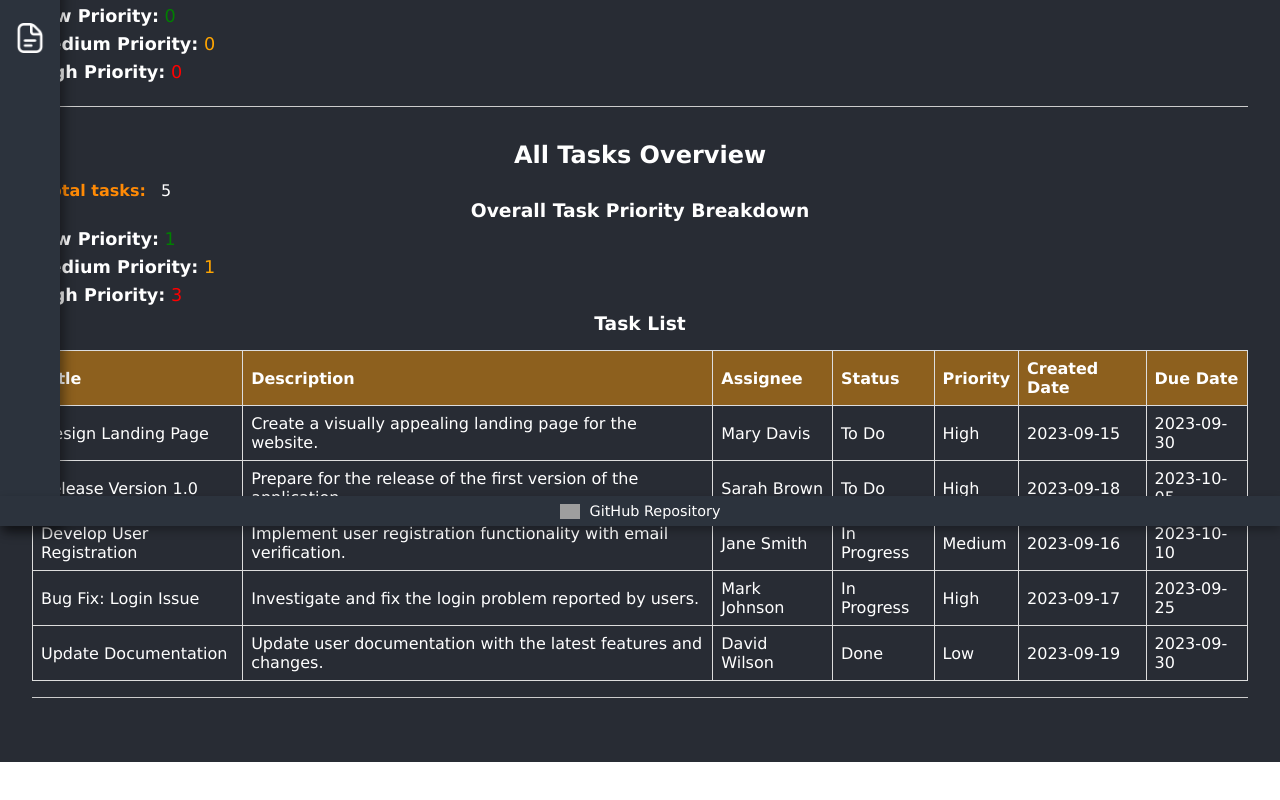
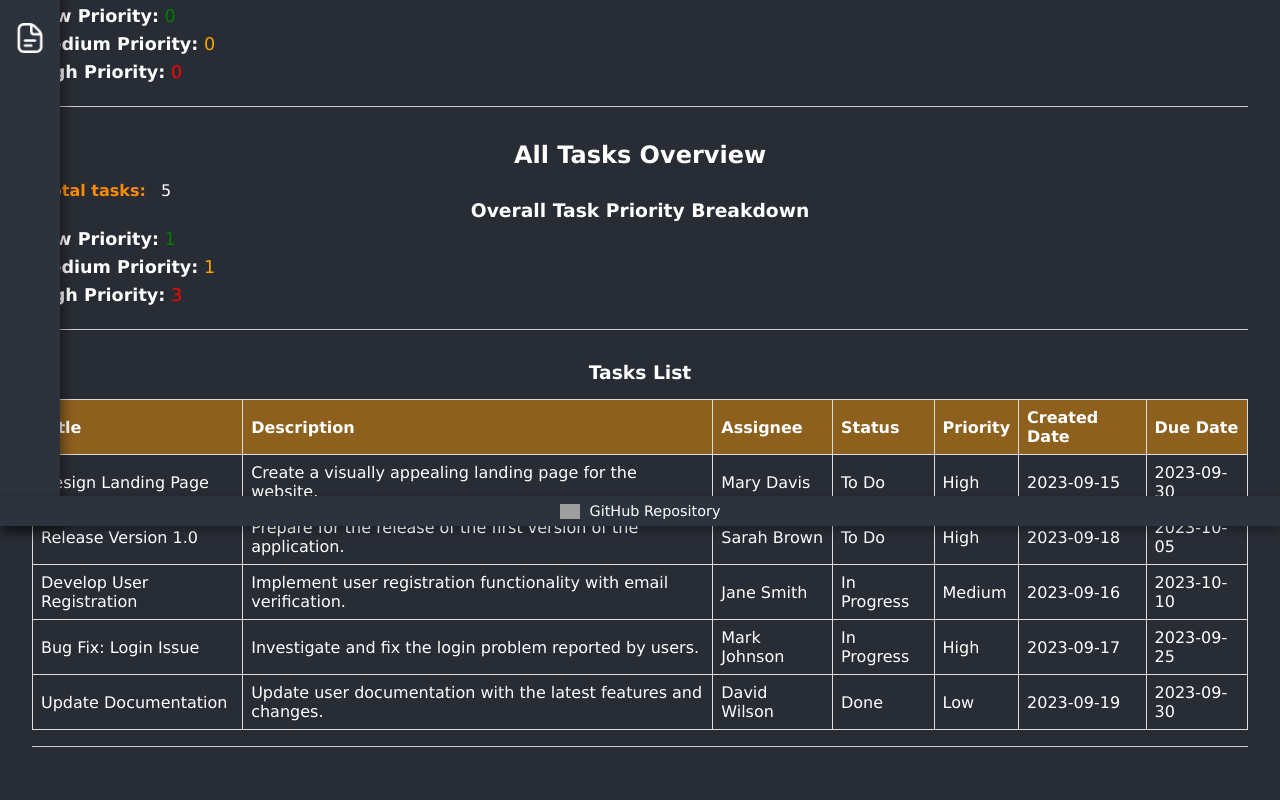
Before and after one commit to danielaprimacov/react-kanban-board, a React (Vite) app: page /statistics in a window 1280 px wide. Shown: the part 274-1074 px from the top of the page. Before the commit the page ends 1036 px from the top, so only its background shows below. Built offline with nearby package versions, Linux system fonts and the light colour scheme; grey boxes are pictures that could not be loaded.

Commit message:
Final Touches

```diff
--- a/src/assets/components/MainContent/MainContent.module.css
+++ b/src/assets/components/MainContent/MainContent.module.css
@@ -10,7 +10,7 @@
   display: flex;
   flex-direction: column;
   justify-content: center;
-  padding-bottom: 50px;
+  padding-bottom: 20px;
 }
 
 .main-title {
@@ -57,7 +57,7 @@
   padding-top: 120px;
   display: flex;
   flex-direction: column;
-  gap: 10px;
+  gap: 5px;
   font-size: 1.1rem;
 }
 
@@ -98,6 +98,7 @@
 }
 
 .get-started {
+  margin-top: -70px;
   display: flex;
   align-items: center;
 }
--- a/src/assets/components/Statistics/Statistics.jsx
+++ b/src/assets/components/Statistics/Statistics.jsx
@@ -87,8 +87,9 @@ function Statistics() {
             <strong>High Priority:</strong> {overallPriorityCounts.high || 0}
           </li>
         </ul>
-
-        <h3>Task List</h3>
+      </section>
+      <section className={classes.section}>
+        <h3>Tasks List</h3>
         <table className={classes.taskTable}>
           <thead>
             <tr>
```
